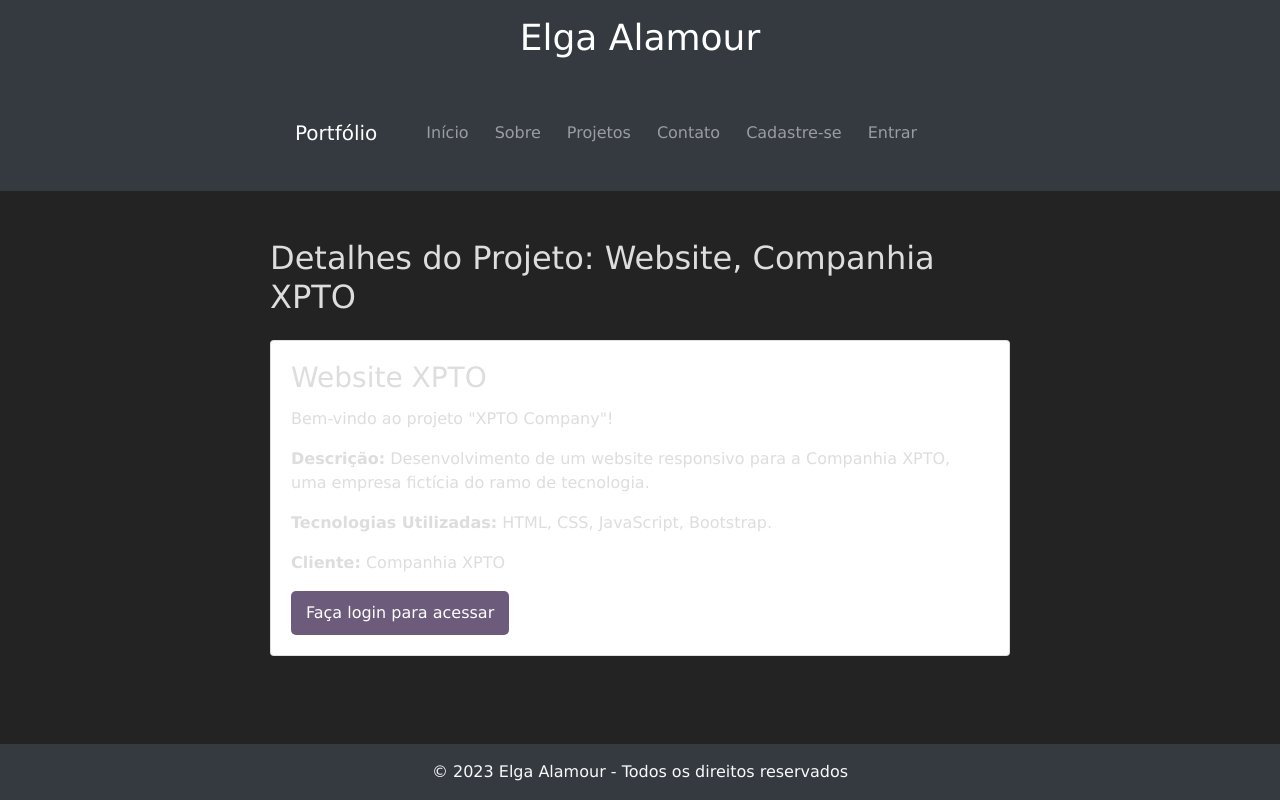
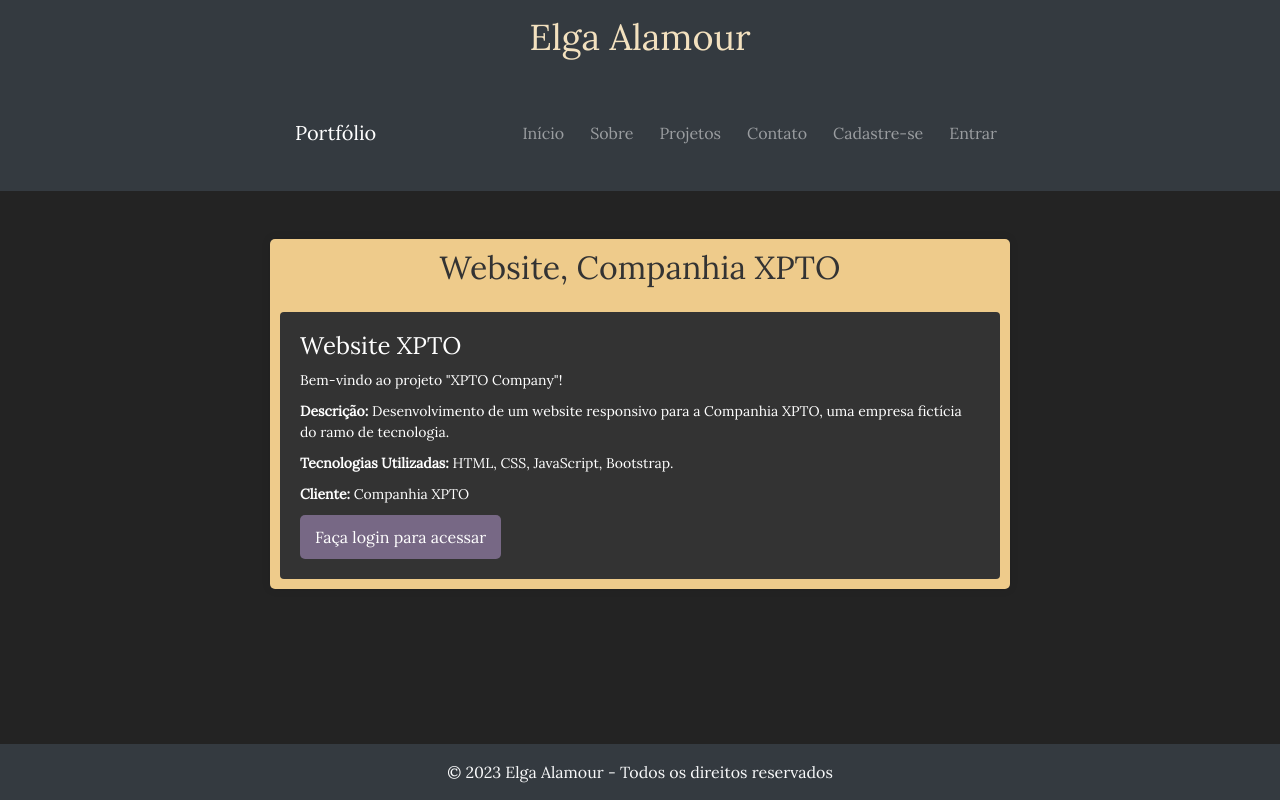
Before and after one commit to barbo56/projeto_flask, a Flask app: page /projeto1 in a window 1280 px wide. Run offline with Flask 3, Linux system fonts and the light colour scheme; some libraries are stand-ins or nearby versions.

Commit message:
Atualização de visual CSS e HTML

```diff
--- a/app/routes.py
+++ b/app/routes.py
@@ -71,8 +71,16 @@ def login():
         senha = request.form.get('senha')
         usuario = CadastroModels.query.filter_by(nome_usuario = nome_usuario).first() #Busca a primeira ocorrência, no banco de dados, da ocorrência digitada
         if usuario and check_password_hash(usuario.senha, senha): #Verifica se o usuário solicitado no banco de dados confere com o digitado na página
+            session['email'] = usuario.email #Sempre atualizar
             session['nome_usuario'] = usuario.nome_usuario
-            #session['email'] = usuario.email
+            session['nome'] = usuario.nome
+            session['sobrenome'] = usuario.sobrenome
+            session['endereco'] = usuario.endereco
+            session['numero_endereco'] = usuario.numero_endereco
+            session['bairro'] = usuario.bairro
+            session['cidade'] = usuario.cidade
+            session['uf'] = usuario.uf
+            session['cpf'] = usuario.cpf
             flash('Login efetuado com sucesso!')
             time.sleep(1) #Define o tempo que a pagina permanece em visualização antes de ser redirecionada
             return redirect(url_for('index'))
@@ -108,6 +116,7 @@ def editar():
         senha = request.form.get('senha')
         usuario.senha = bcrypt.generate_password_hash(senha).decode('utf-8')
         db.session.commit()
+
         session['email'] = usuario.email #Sem essas linhas ele mantém o usuário antigo em visualização
         session['nome_usuario'] = usuario.nome_usuario #Atualiza a sessão do usuário na página (Ex: Assim que você altera o nome de usuário ele puxa o novo nome de usuário)
         session['senha'] = usuario.senha
--- a/app/static/css/style.css
+++ b/app/static/css/style.css
@@ -1,5 +1,5 @@
 body {
-      font-family: 'Verdana', sans-serif;
+  font-family: 'Lora', sans-serif;
   margin: 0;
   padding: 0;
   background-color: #232323;
@@ -15,11 +15,11 @@
 h1 {
   margin: 0;
   font-size: 36px;
-      color: #fff;
+  color: #f3e1bf;
 }
 
 nav {
-      background-color: #1a1a1a;
+  background-color: #868484;
   text-align: center;
   padding: 10px;
 }
@@ -79,7 +79,7 @@
   background-color: #333;
   color: #ddd;
   text-align: center;
-      padding: 20px;
+  padding: 10px 0;
   position: absolute;
   bottom: 0;
   left: 0;
@@ -117,7 +117,7 @@
 
 /* Estilo para o botão de envio */
 .btn-primary {
-      background-color: #6c5b7b; /* Rosa escuro */
+  background-color: #776885; /* Rosa escuro */
   color: #fff; /* Texto branco */
   padding: 10px 15px;
   border: none;
@@ -157,3 +157,52 @@
   font-size: 14px;
   padding: 5px 15px;
 }
+
+/* Estilo para os projetos
+/* Estilo para a seção principal */
+.main-content {
+  background-color: #eecb8b; /* Amarelo creme */
+  padding: 10px;
+  border-radius: 5px;
+  box-shadow: 0 0 10px rgba(0, 0, 0, 0.1); /* Sombra leve */
+}
+
+/* Estilo para o título da seção */
+.main-content h2 {
+  color: #333; /* Cor do texto preto */
+  margin-bottom: 20px;
+}
+
+/* Estilo para o card */
+.card {
+  background-color: #333; /* Preto */
+  color: #fff; /* Cor do texto branco */
+  border: none;
+}
+
+/* Estilo para o corpo do card */
+.card-body {
+  padding: 20px;
+}
+
+/* Estilo para o título do card */
+.card-title {
+  font-size: 24px;
+  margin-bottom: 10px;
+}
+
+/* Estilo para o texto do card */
+.card-text {
+  font-size: 16px;
+  margin-bottom: 15px;
+}
+
+/* Estilo para os parágrafos com informações do projeto */
+.card-body p {
+  font-size: 14px;
+  margin-bottom: 10px;
+}
+
+.projeto_maior {
+  font-size: 20px;
+}
--- a/app/templates/base.html
+++ b/app/templates/base.html
@@ -9,6 +9,11 @@
   <!-- Icons bootstrap -->
   <link rel="stylesheet" href="https://cdn.jsdelivr.net/npm/bootstrap-icons@1.10.5/font/bootstrap-icons.css"> <!-- Icones bootstrap -->
   <link rel="stylesheet" type="text/css" href="{{url_for('static', filename='css/style.css')}}">
+  <!-- Fontes google - Lora -->
+  <link rel="preconnect" href="https://fonts.googleapis.com">
+  <link rel="preconnect" href="https://fonts.gstatic.com" crossorigin>
+  <link href="https://fonts.googleapis.com/css2?family=Lora:ital@0;1&display=swap" rel="stylesheet">
+
   <script id="Cookiebot" src="https://consent.cookiebot.com/uc.js" data-cbid="767a6f5c-6cdd-4527-acec-110ddf7ef995" type="text/javascript" async></script>
 </head>
 <body>
@@ -22,7 +27,7 @@
       <button class="navbar-toggler" type="button" data-bs-toggle="collapse" data-bs-target="#navbarNav" aria-controls="navbarNav" aria-expanded="false" aria-label="Toggle navigation">
         <span class="navbar-toggler-icon"></span>
       </button>
-      <div class="collapse navbar-collapse" id="navbarNav">
+      <div class="collapse navbar-collapse justify-content-end"" id="navbarNav">
         <ul class="navbar-nav ms-auto">
           <li class="nav-item">
             <a class="nav-link" href="index">Início</a>
@@ -39,7 +44,7 @@
           {% if session['nome_usuario'] %}
           <li class="nav-item dropdown">
             <a class="nav-link dropdown-toggle" href="#" id="userDropdown" role="button" data-toggle="dropdown" aria-haspopup="true" aria-expanded="false">
-              Olá, {{ session['nome_usuario'] }}
+              Olá, {{ session['nome'].capitalize() }}
             </a>
             <div class="dropdown-menu dropdown-menu-right" aria-labelledby="userDropdown">
               <h6 class="dropdown-header">Informações do Usuário</h6>
--- a/app/templates/login.html
+++ b/app/templates/login.html
@@ -13,7 +13,6 @@
 {% endwith %}
 
 <form action="{{ url_for('login') }}" method="post">
-  <div class="form-row">
     <div class="mb-6">
       <label for="nome_usuario">Usuário</label>
       <input type="text" class="form-control" id="nome_usuario" name="nome_usuario" placeholder="Nome de Usuário" required>
@@ -22,7 +21,6 @@
       <label for="senha">Senha</label>
       <input type="password" class="form-control" id="senha" name="senha" placeholder="Insira sua senha" required>
     </div>
-  </div>
   <button class="btn btn-primary" type="submit">Entrar</button>
 </form>
 {% endblock %}
--- a/app/templates/projeto.html
+++ b/app/templates/projeto.html
@@ -5,7 +5,7 @@
   <div class="projects-container">
     <div class="row">
       <div class="col-md-6">
-        <div class="project mb-4">
+        <div class="project mb-4 text-center">
           <h3>Projeto 1 - Website para Companhia XPTO</h3>
           <a href="
           {% if session['nome_usuario'] %}
@@ -17,7 +17,7 @@
         </div>
       </div>
       <div class="col-md-6">
-        <div class="project mb-4">
+        <div class="project mb-4 text-center">
           <h3>Projeto 2 - Aplicativo Mobile para Startup ABC</h3>
           <a href="
           {% if session['nome_usuario'] %}
--- a/app/templates/projetos/projeto1.html
+++ b/app/templates/projetos/projeto1.html
@@ -2,7 +2,7 @@
 
 {% block conteudo %}
 <section class="main-content">
-    <h2 class="mb-4">Detalhes do Projeto: Website, Companhia XPTO</h2>
+    <h2 class="mb-4 text-center">Website, Companhia XPTO</h2>
     <div class="card">
         <div class="card-body">
             <h3 class="card-title">Website XPTO</h3>
--- a/app/templates/projetos/projeto2.html
+++ b/app/templates/projetos/projeto2.html
@@ -2,7 +2,7 @@
 
 {% block conteudo %}
 <section class="main-content">
-    <h2 class="mb-4">Detalhes do Projeto: Aplicativo mobile, Startup ABC</h2>
+    <h2 class="mb-4 text-center">Aplicativo mobile, Startup ABC</h2>
     <div class="card">
         <div class="card-body">
             <h3 class="card-title">Aplicativo Mobile ABC</h3>
--- a/app/templates/sobre.html
+++ b/app/templates/sobre.html
@@ -9,7 +9,6 @@
     <p>Com o passar dos anos, descobri que a tecnologia é a chave para desvendar os mistérios do espaço. Assim, decidi seguir uma carreira em programação para construir ferramentas que nos permitam explorar o universo de maneira cada vez mais profunda e significativa.</p>
     <p>Meu interesse na astronomia me levou a desenvolver aplicações relacionadas à visualização de estrelas, planetas e galáxias. Além disso, estou constantemente aprendendo e aprimorando minhas habilidades de programação para criar soluções inovadoras que possam contribuir para a exploração espacial e o avanço do conhecimento científico.</p>
     <p>Em meu tempo livre, além de codificar, gosto de observar o céu noturno com meu telescópio e documentar as maravilhas cósmicas através de fotografias. Acredito que a programação e a astronomia se complementam perfeitamente, e minha missão é trazer a beleza do espaço sideral para o mundo digital.</p>
-    <p>Se você também tem interesse em astronomia, tecnologia ou simplesmente quer conversar sobre programação, fique à vontade para entrar em contato. Estou sempre aberta para trocar ideias e inspirações com outros entusiastas do universo!</p>
     <p>Obrigada por visitar o meu portfólio e compartilhar comigo essa jornada intergaláctica através do mundo da programação.</p>
   </div>
 </div>
```
Also changed, not shown: app/templates/index.html (+4 -4 lines). Lines whose indentation alone changed are shown as unchanged.
